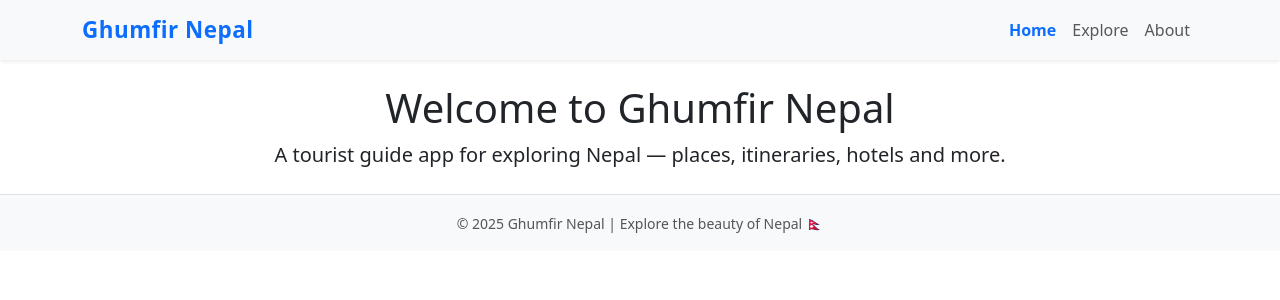
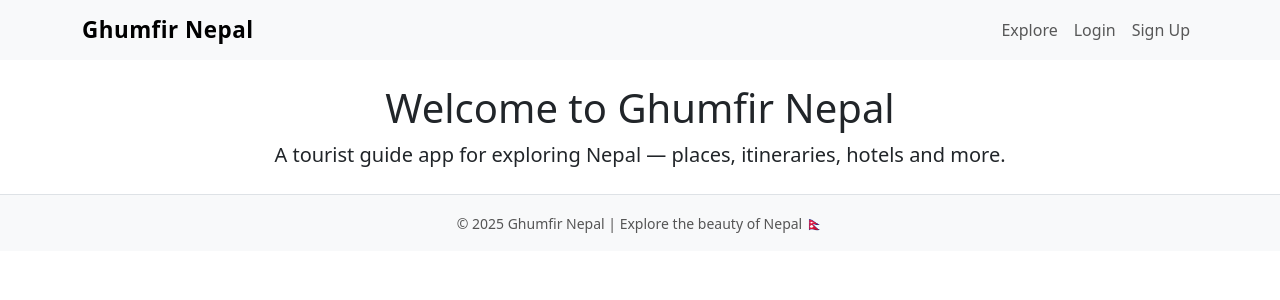
Before and after one commit to crestadev/TouristGuideApp-Ghumfir_Nepal, a Django app: page / in a window 1280 px wide. Shown: the top 300 px of the page. Run offline with Django 5.2, Linux system fonts and the light colour scheme; some libraries are stand-ins or nearby versions.

Commit message:
Updated base while adding user authentication

```diff
--- a/templates/base.html
+++ b/templates/base.html
@@ -11,28 +11,25 @@
 </head>
 <body>
 
-  <nav class="navbar navbar-expand-lg navbar-light bg-light shadow-sm">
+  <nav class="navbar navbar-expand-lg navbar-light bg-light">
     <div class="container">
-      <a class="navbar-brand fw-bold text-primary" href="/">Ghumfir Nepal</a>
-      <button class="navbar-toggler" type="button" data-bs-toggle="collapse" data-bs-target="#navbarNav">
-        <span class="navbar-toggler-icon"></span>
-      </button>
+      <a class="navbar-brand fw-bold" href="/">Ghumfir Nepal</a>
 
-      <div class="collapse navbar-collapse" id="navbarNav">
-        <ul class="navbar-nav ms-auto">
-          <li class="nav-item">
-            <a class="nav-link {% if request.path == '/' %}active{% endif %}" href="/">Home</a>
-          </li>
-          <li class="nav-item">
-            <a class="nav-link {% if '/places/' in request.path %}active{% endif %}" href="/places/">Explore</a>
-          </li>
-          <li class="nav-item">
-            <a class="nav-link {% if request.path == '/about/' %}active{% endif %}" href="/about/">About</a>
-          </li>
+      <div class="collapse navbar-collapse justify-content-end">
+        <ul class="navbar-nav">
+          <li class="nav-item"><a class="nav-link" href="/places/">Explore</a></li>
+          {% if user.is_authenticated %}
+            <li class="nav-item"><a class="nav-link" href="#">Hi, {{ user.username }}</a></li>
+            <li class="nav-item"><a class="nav-link" href="{% url 'logout' %}">Logout</a></li>
+          {% else %}
+            <li class="nav-item"><a class="nav-link" href="{% url 'login' %}">Login</a></li>
+            <li class="nav-item"><a class="nav-link" href="{% url 'signup' %}">Sign Up</a></li>
+          {% endif %}
         </ul>
       </div>
     </div>
   </nav>
+
 
 
 <main class="container my-4">
```
